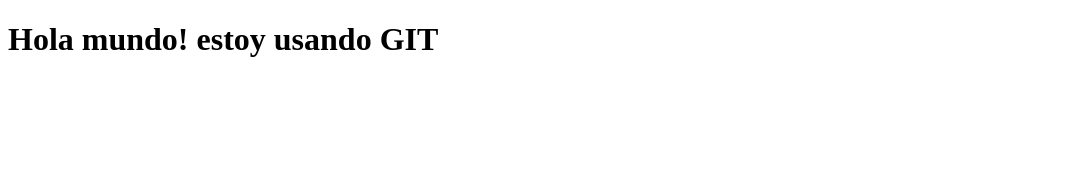
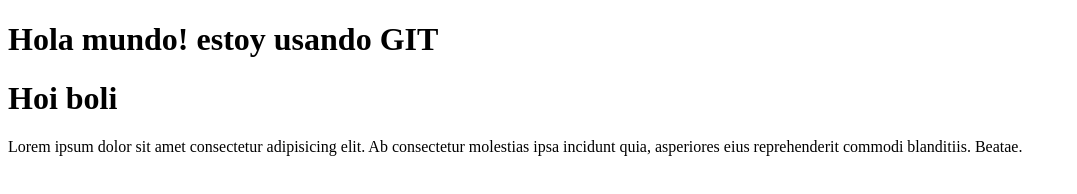
Before and after one commit to GutiReyes/repositorio1, a plain HTML site: page index.html in a window 1280 px wide. Shown: the whole page, without its empty margins (0-1077 px from the left). Drawn offline with Linux system fonts and the light colour scheme.

Commit message:
3er commit

```diff
--- a/index.html
+++ b/index.html
@@ -8,6 +8,9 @@
 </head>
 <body>
     <h1>Hola mundo! estoy usando GIT</h1>
-
+    <h1>Hoi boli</h1>
+    <section>Lorem ipsum dolor sit amet consectetur adipisicing elit. Ab consectetur
+        molestias ipsa incidunt quia, asperiores eius reprehenderit commodi blanditiis. Beatae.
+    </section>
 </body>
 </html>
```
Also changed, not shown: 1 other file.
